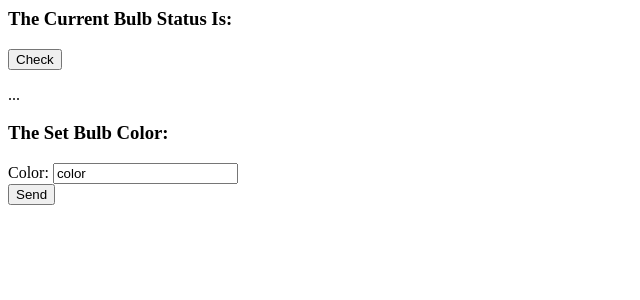
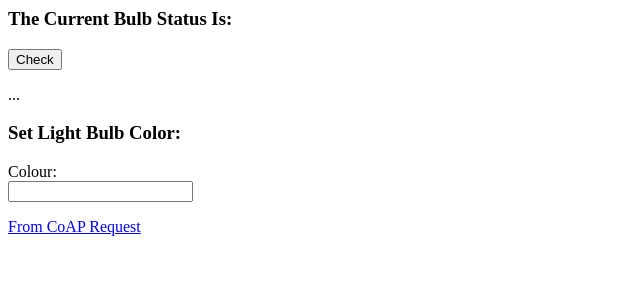
Before and after one commit to ABotelho23/aacdnProject, a Flask app: page /bulbCheck/ in a window 1280 px wide. Shown: the top 300 px of the page, without its empty margins (0-640 px from the left). Run offline with Flask 2, Linux system fonts and the light colour scheme; parts of the project's set-up code (start-up, migrations or seed data) failed here and were passed over.

Commit message:
Trying Bulb PUT and GET scripts

```diff
--- a/templates/bulb.html
+++ b/templates/bulb.html
@@ -6,6 +6,17 @@
 	  $.getJSON('/bulbbackground_proc',
         function(data) {
             $("#result").text(data.result);
+        });
+        return false;
+	});
+});
+    $(function() {
+     $('a#send_colour').bind('click', function() {
+	  $.getJSON('/bulbsetbackground_proc', {
+         CName: $('input[name="colourname"]').val()
+      },
+        function(data) {
+            $("#result2").text(data.result);
         });
         return false;
 	});
@@ -19,9 +30,11 @@
 		<p id=result>...</p>
 	</div>
     <div class='SetBulb'>
-	    <h3>The Set Bulb Color: </h3>
-        <form action="/action_page.php">
-            Color: <input type="text" name="cname" value="color"><br>
-        <input type="submit" value="Send">
+	<h3>Set Light Bulb Color: </h3>
+        <form>
+            Colour:<br>
+            <a href=# id=send_colour><input type="text" name="colourname"><br>
+            <p id=result2>From CoAP Request</p>
+        </form>
     </div>
 </body>
```
